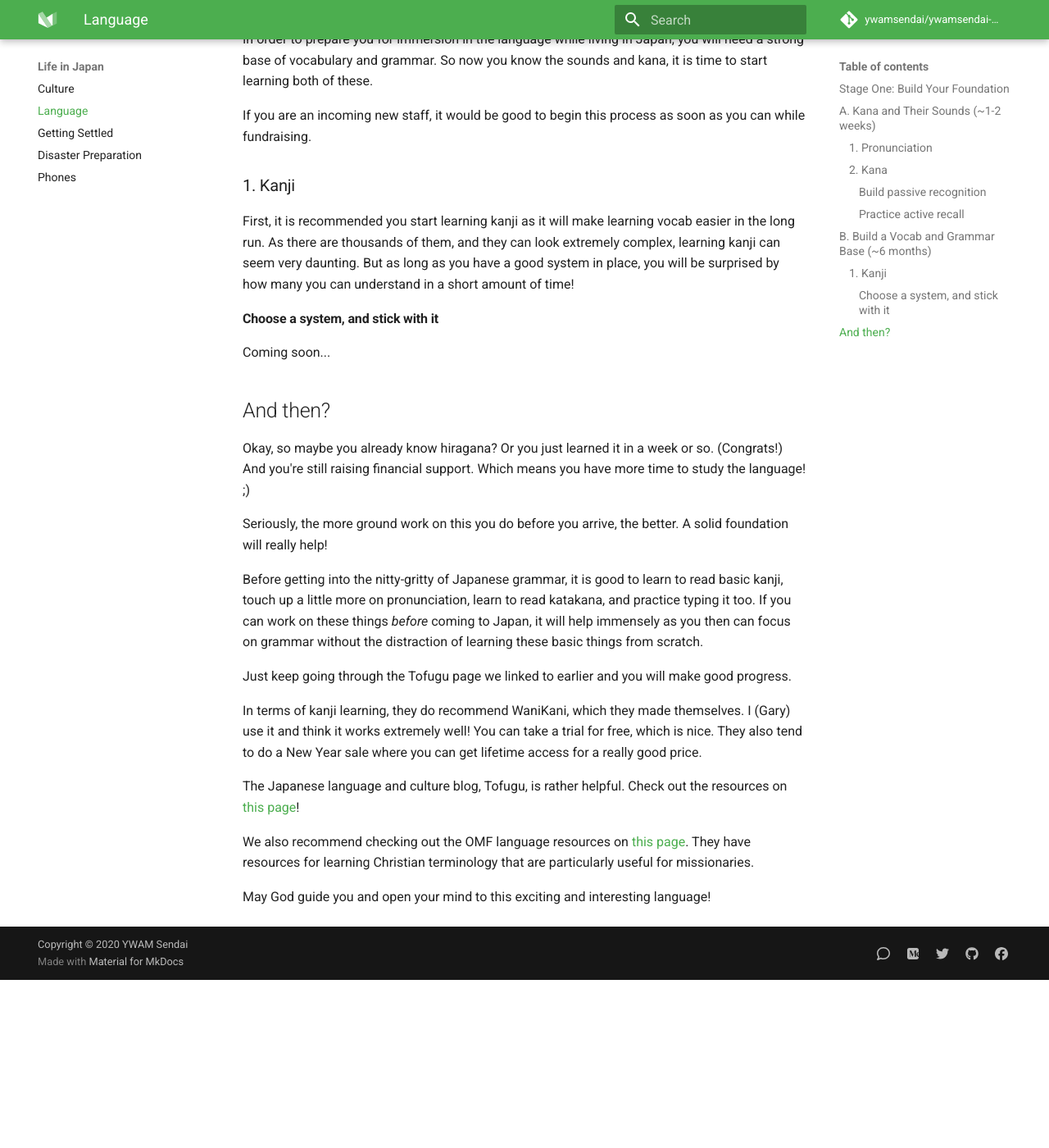
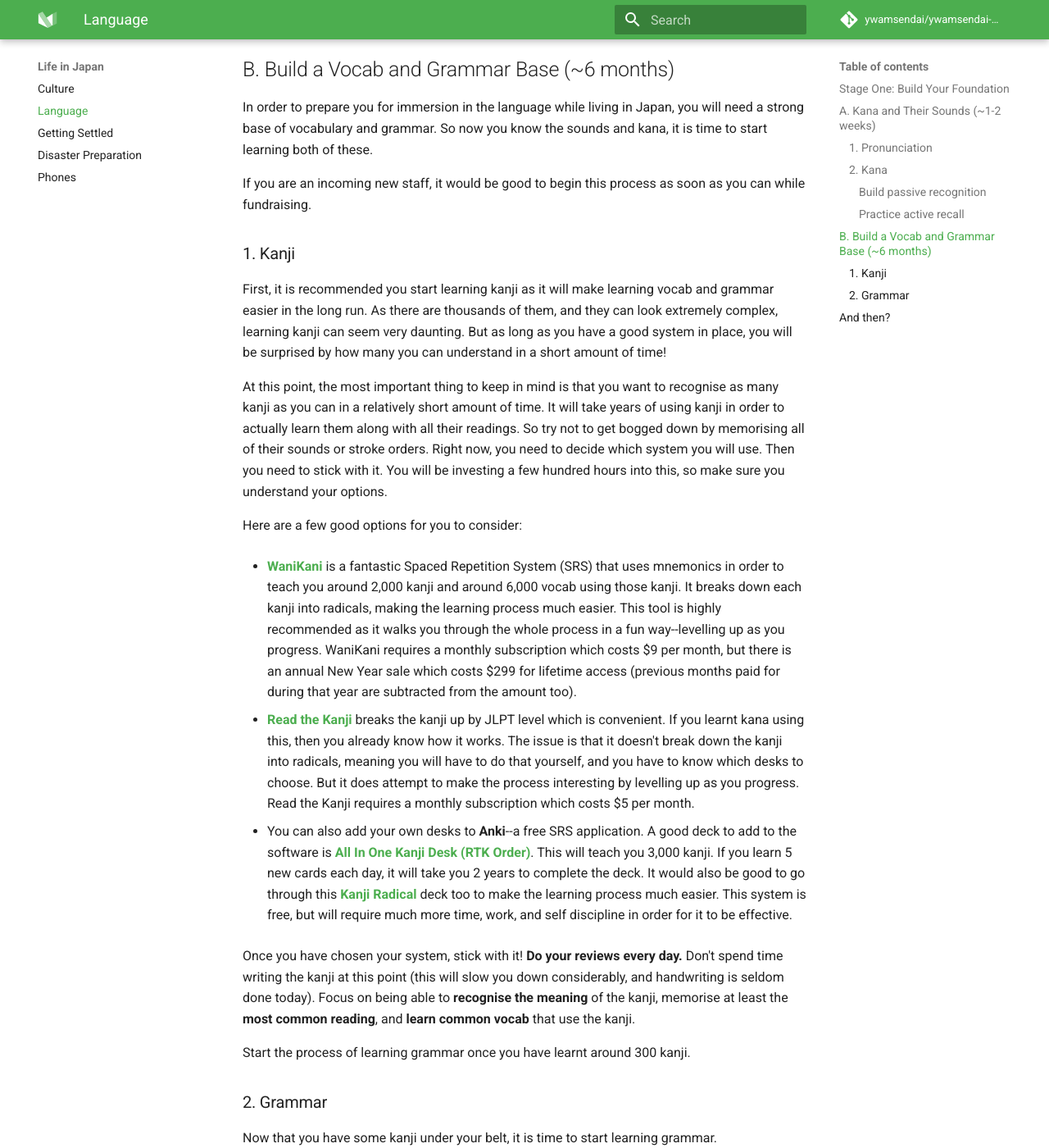
Before and after one commit to ywamsendai/ywamsendai-wiki, an MkDocs documentation site: the page built from docs/lifeinjapan/language.md, in a window 1280 px wide and 1400 px high, scrolled down 2781 px. Shown: the whole window at 82% size. Built offline with MkDocs 1.6.1 and Material for MkDocs 9.7.7, drawn with Linux system fonts in a browser that asks for light colours; comment, search, counter and statistics services are not loaded; before the commit the page ends 3976 px from its top, so only the background shows below that; some of the changed text lies outside the part shown.

Commit message:
added content to kanji section

```diff
--- a/docs/lifeinjapan/language.md
+++ b/docs/lifeinjapan/language.md
@@ -21,6 +21,7 @@
 If your mother tongue is not Japanese, then the sounds you make when you speak will not sound natural when you speak Japanese. This is a cold fact. Even when you think a sound *is* the same as your mother tongue, chances are there is subtle difference. But don't be discouraged! Once you realise this, then you can understand just *what are* the Japanese sounds. You can then begin to learn and practice in order to train your tongue. It is probably optimal to do this, even briefly, before moving on to the kana. This is so you don't develop bad pronunciation habits.
 
 At the very least, please check out these short videos before moving on:
+
 * [Japanese writing systems + pitch accent](https://www.youtube.com/watch?v=ReTQSh15GII)
 * [Japanese consonants](https://www.youtube.com/watch?v=Raq0eo0znLY)
 * [Japanese vowels](https://www.youtube.com/watch?v=-xcJnHR9MKo)
@@ -76,11 +77,25 @@
 
 ### 1. Kanji
 
-First, it is recommended you start learning kanji as it will make learning vocab easier in the long run. As there are thousands of them, and they can look extremely complex, learning kanji can seem very daunting. But as long as you have a good system in place, you will be surprised by how many you can understand in a short amount of time!
+First, it is recommended you start learning kanji as it will make learning vocab and grammar easier in the long run. As there are thousands of them, and they can look extremely complex, learning kanji can seem very daunting. But as long as you have a good system in place, you will be surprised by how many you can understand in a short amount of time!
 
-#### Choose a system, and stick with it
+At this point, the most important thing to keep in mind is that you want to recognise as many kanji as you can in a relatively short amount of time. It will take years of using kanji in order to actually learn them along with all their readings. So try not to get bogged down by memorising all of their sounds or stroke orders. Right now, you need to decide which system you will use. Then you need to stick with it. You will be investing a few hundred hours into this, so make sure you understand your options.
 
-Coming soon...
+Here are a few good options for you to consider:
+
+* **[WaniKani](https://www.wanikani.com/)** is a fantastic Spaced Repetition System (SRS) that uses mnemonics in order to teach you around 2,000 kanji and around 6,000 vocab using those kanji. It breaks down each kanji into radicals, making the learning process much easier. This tool is highly recommended as it walks you through the whole process in a fun way--levelling up as you progress. WaniKani requires a monthly subscription which costs $9 per month, but there is an annual New Year sale which costs $299 for lifetime access (previous months paid for during that year are subtracted from the amount too).
+
+* **[Read the Kanji](https://www.readthekanji.com/#tour)** breaks the kanji up by JLPT level which is convenient. If you learnt kana using this, then you already know how it works. The issue is that it doesn't break down the kanji into radicals, meaning you will have to do that yourself, and you have to know which desks to choose. But it does attempt to make the process interesting by levelling up as you progress. Read the Kanji requires a monthly subscription which costs $5 per month.
+
+* You can also add your own desks to **Anki**--a free SRS application. A good deck to add to the software is **[All In One Kanji Desk (RTK Order)](https://ankiweb.net/shared/info/215365929)**. This will teach you 3,000 kanji. If you learn 5 new cards each day, it will take you 2 years to complete the deck. It would also be good to go through this **[Kanji Radical](https://ankiweb.net/shared/info/1044119361)** deck too to make the learning process much easier. This system is free, but will require much more time, work, and self discipline in order for it to be effective.
+
+Once you have chosen your system, stick with it! **Do your reviews every day.** Don't spend time writing the kanji at this point (this will slow you down considerably, and handwriting is seldom done today). Focus on being able to **recognise the meaning** of the kanji, memorise at least the **most common reading**, and **learn common vocab** that use the kanji.
+
+Start the process of learning grammar once you have learnt around 300 kanji.
+
+### 2. Grammar
+
+Now that you have some kanji under your belt, it is time to start learning grammar.
 
 ## And then?
 
```
